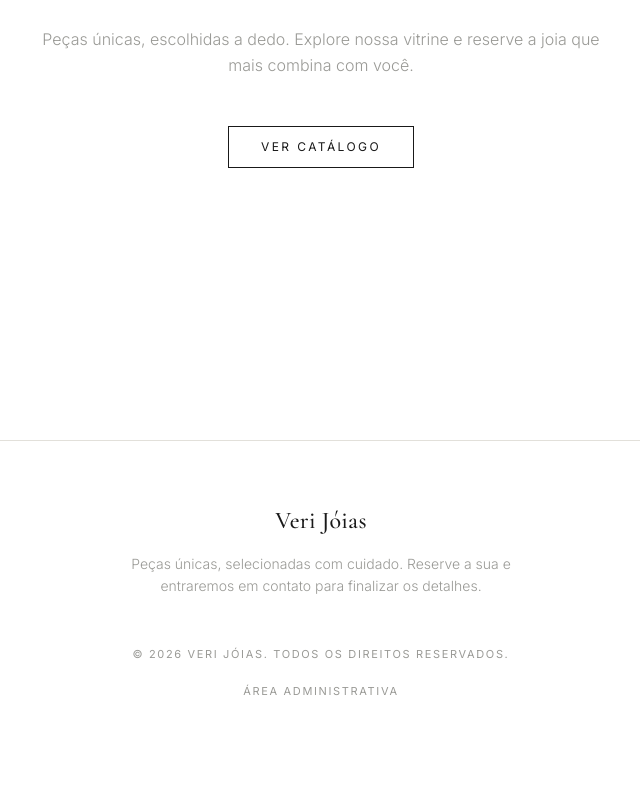
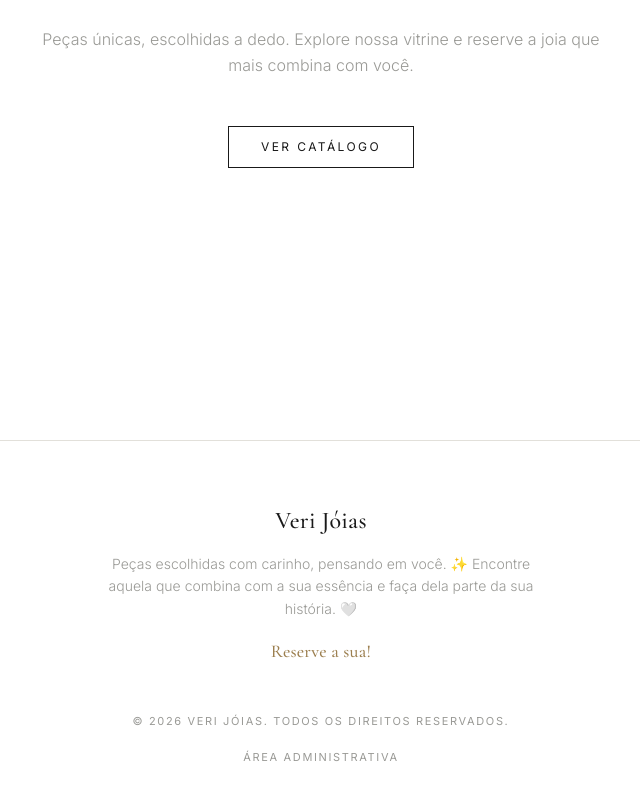
Before and after one commit to guifrancisco2014-cpu/veri-joias, a Next.js app: page / in a window 1280 px wide. Shown: the part 449-1249 px from the top of the page, without its empty margins (319-959 px from the left). Before the commit the page ends 1212 px from the top, so only its background shows below. Built offline with nearby package versions, Linux system fonts and the light colour scheme; no server answers; the database is empty.

Commit message:
Atualizar texto do rodape com nova mensagem de marca

```diff
--- a/src/components/site/Footer.tsx
+++ b/src/components/site/Footer.tsx
@@ -6,9 +6,10 @@ export function Footer() {
       <div className="mx-auto max-w-6xl px-6 py-16 flex flex-col items-center gap-4 text-center">
         <span className="font-serif text-2xl">Veri Jóias</span>
         <p className="text-sm text-muted-light max-w-md font-light leading-relaxed">
-          Peças únicas, selecionadas com cuidado. Reserve a sua e entraremos
-          em contato para finalizar os detalhes.
+          Peças escolhidas com carinho, pensando em você. ✨ Encontre aquela
+          que combina com a sua essência e faça dela parte da sua história. 🤍
         </p>
+        <p className="font-serif text-lg text-gold">Reserve a sua!</p>
         <p className="text-[11px] uppercase tracking-[0.15em] text-muted-light mt-8">
           © {new Date().getFullYear()} Veri Jóias. Todos os direitos
           reservados.
```
